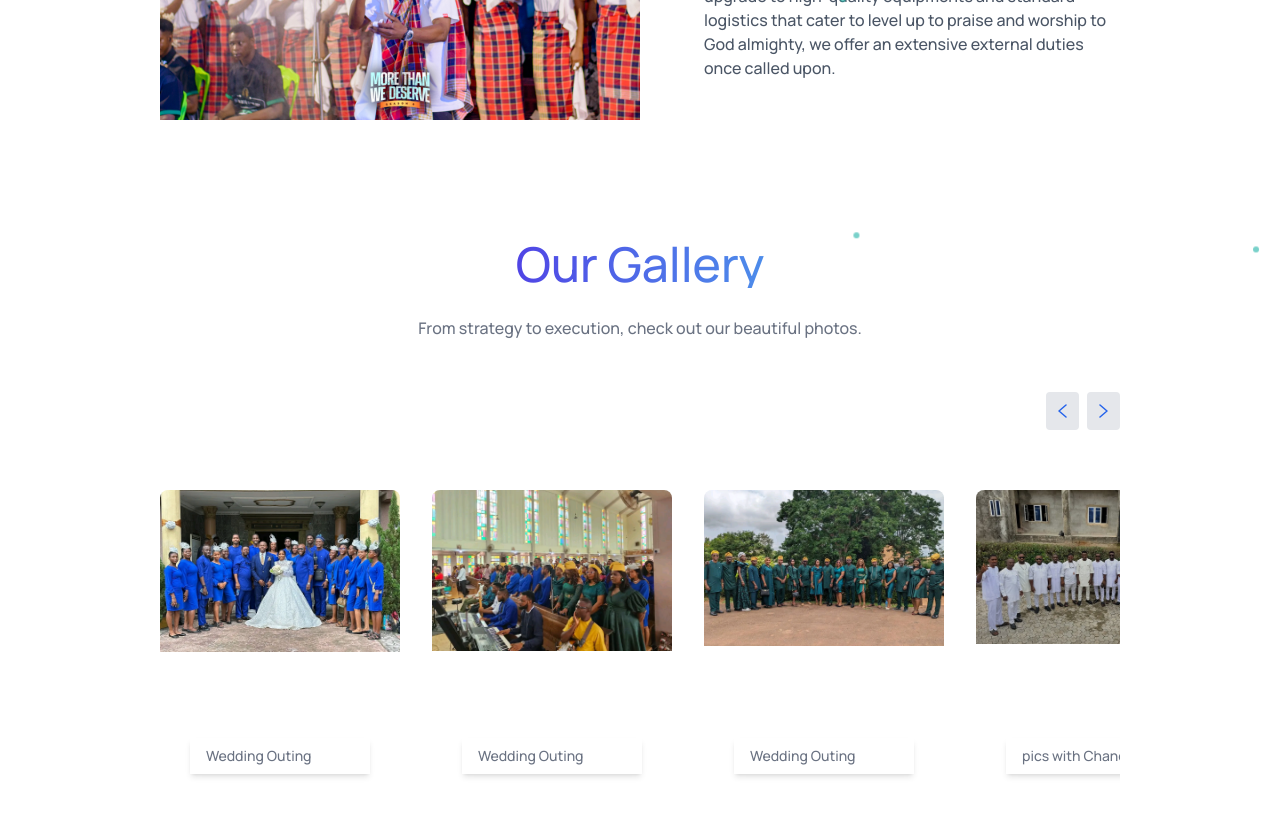
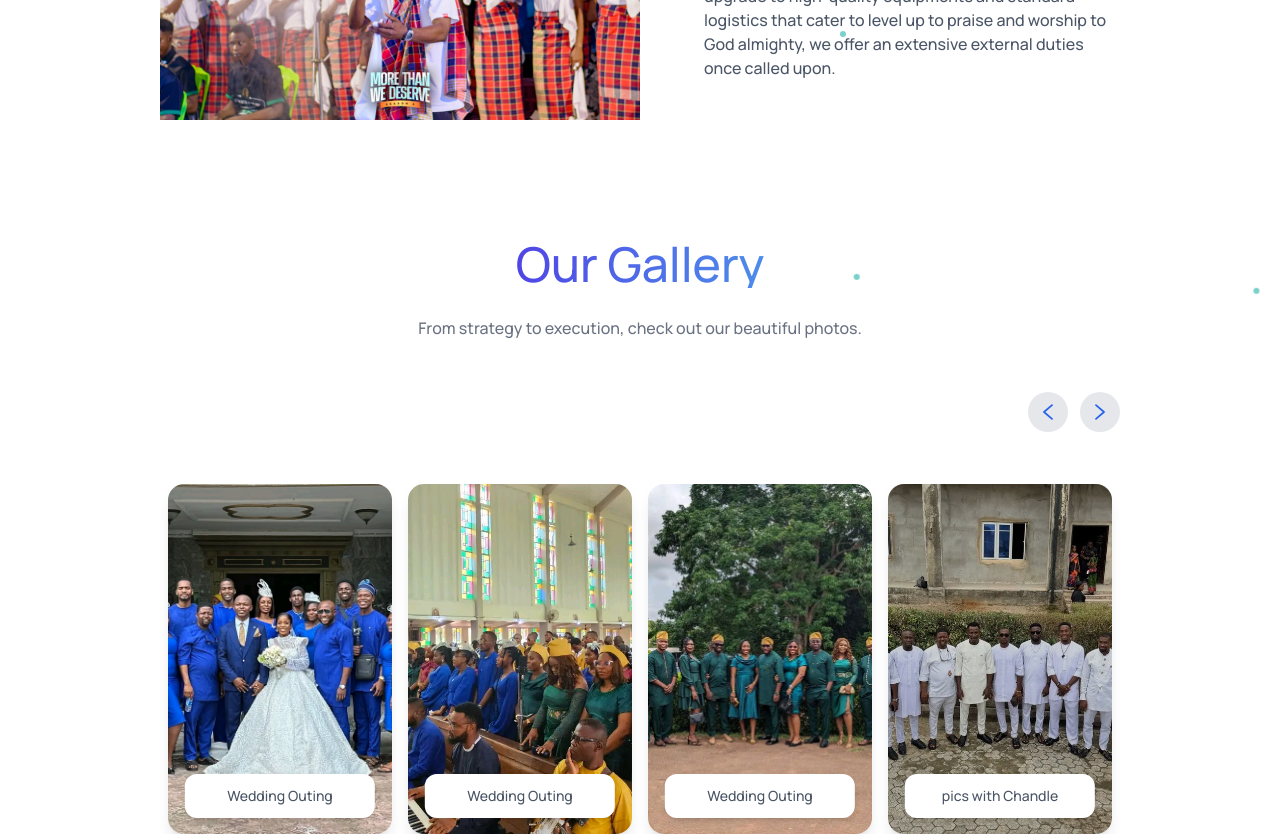
Before and after one commit to RemiFY-Git/St-Johnbosco-Choir, a React (Vite) app: page / in a window 1280 px wide. Shown: the part 1360-2196 px from the top of the page. Built offline with nearby package versions, Linux system fonts and the light colour scheme.

Commit message:
fix: Gallery.jsx

```diff
--- a/src/Components/Gallery.jsx
+++ b/src/Components/Gallery.jsx
@@ -208,16 +208,16 @@ const Gallery = () => {
 export default Gallery; */
 
 
-import React, { useEffect, useState } from 'react'
-import Title from './Title'
-import  { assets, projectsData } from '../assets/assets'
-import { motion } from "motion/react"
+import React, { useEffect, useState } from "react";
+import Title from "./Title";
+import { assets, projectsData } from "../assets/assets";
+import { motion } from "motion/react";
 
 const Gallery = () => {
-
   const [currentIndex, setCurrentIndex] = useState(0);
   const [cardsToShow, setCardsToShow] = useState(1);
 
+  // RESPONSIVE CARDS
   useEffect(() => {
     const updateCardsToShow = () => {
       if (window.innerWidth >= 1024) {
@@ -230,88 +230,108 @@ const Gallery = () => {
     };
 
     updateCardsToShow();
-    window.addEventListener('resize', updateCardsToShow);
 
-    return () => window.removeEventListener('resize', updateCardsToShow);
+    window.addEventListener("resize", updateCardsToShow);
+
+    return () => window.removeEventListener("resize", updateCardsToShow);
   }, []);
 
+  // NEXT
   const nextProject = () => {
-    setCurrentIndex((prevIndex) =>
-      prevIndex + 1 > projectsData.length - cardsToShow
-        ? 0
-        : prevIndex + 1
+    setCurrentIndex((prev) =>
+      prev >= projectsData.length - cardsToShow ? 0 : prev + 1
     );
   };
 
+  // PREVIOUS
   const prevProject = () => {
-    setCurrentIndex((prevIndex) =>
-      prevIndex === 0
-        ? projectsData.length - cardsToShow
-        : prevIndex - 1
+    setCurrentIndex((prev) =>
+      prev <= 0 ? projectsData.length - cardsToShow : prev - 1
     );
   };
 
-  // 👉 handle drag end (SNAP LOGIC)
-  const handleDragEnd = (event, info) => {
-    const swipe = info.offset.x;
+  // SWIPE LOGIC
+  const handleDragEnd = (_, info) => {
+    const swipeThreshold = 1;
 
-    if (swipe < -50) {
+    if (info.offset.x < -swipeThreshold) {
       nextProject();
-    } else if (swipe > 50) {
+    } else if (info.offset.x > swipeThreshold) {
       prevProject();
     }
   };
 
   return (
-    <div
-      id='gallery'
-      className='flex flex-col items-center gap-7 px-4 sm:px-12 lg:px-24 xl:px-40 pt-30 text-gray-700 dark:text-white'
+    <section
+      id="gallery"
+      className="flex flex-col items-center gap-7 px-4 sm:px-12 lg:px-24 xl:px-40 pt-30 py-20 text-gray-700 dark:text-white overflow-hidden"
     >
       <Title
-        title='Our Gallery'
-        desc='From strategy to execution, check out our beautiful photos.'
+        title="Our Gallery"
+        desc="From strategy to execution, check out our beautiful photos."
       />
 
-      {/* Buttons */}
-      <div className='flex justify-end items-center mb-8 w-full'>
-        <button onClick={prevProject} className='p-3 bg-gray-200 rounded mr-2'>
-          <img src={assets.left_arrow} alt="Previous" />
+      {/* NAVIGATION BUTTONS */}
+      <div className="flex justify-end items-center w-full mb-6">
+        <button
+          onClick={prevProject}
+          className="p-3 bg-gray-200 dark:bg-gray-700 rounded-full mr-3"
+        >
+          <img
+            src={assets.left_arrow}
+            alt="Previous"
+            className="w-4 h-4"
+          />
         </button>
 
-        <button onClick={nextProject} className='p-3 bg-gray-200 rounded'>
-          <img src={assets.right_arrow} alt="Next" />
+        <button
+          onClick={nextProject}
+          className="p-3 bg-gray-200 dark:bg-gray-700 rounded-full"
+        >
+          <img
+            src={assets.right_arrow}
+            alt="Next"
+            className="w-4 h-4"
+          />
         </button>
       </div>
 
-      {/* Slider */}
-      <div className='overflow-hidden w-full'>
+      {/* SLIDER */}
+      <div className="w-full overflow-hidden">
         <motion.div
+          className="flex"
           drag="x"
           dragConstraints={{ left: 0, right: 0 }}
           onDragEnd={handleDragEnd}
           animate={{
-            x: `-${(currentIndex * 100) / cardsToShow}%`
+            x: `-${currentIndex * (100 / cardsToShow)}%`,
           }}
-          transition={{ type: "spring", stiffness: 300, damping: 30 }}
-          className='flex gap-8 cursor-grab active:cursor-grabbing'
+          transition={{
+            type: "spring",
+            stiffness: 260,
+            damping: 30,
+          }}
         >
           {projectsData.map((project, index) => (
             <div
               key={index}
-              className='relative flex-shrink-0 flex '/* flex-col */
-              style={{ width: `${100 / cardsToShow}%` }}
+              className="flex-shrink-0 px-2"
+              style={{
+                width: `${100 / cardsToShow}%`,
+              }}
             >
-              <div className='w-full h-64 sm:h-72 lg-h-80 overflow-hidden rounded-lg mb-4'><img
-                src={project.image}
-                alt={project.title}
-                className='w-full h-auto object-cover pointer-events-none' /* h-auto mb-14 */
-              />
-              </div>
+              <div className="relative overflow-hidden rounded-2xl shadow-lg">
+                {/* IMAGE */}
+                <img
+                  src={project.image}
+                  alt={project.title}
+                  className="w-full h-[280px] sm:h-[320px] lg:h-[350px] object-cover pointer-events-none"
+                />
 
-              <div className='absolute left-0 right-0 bottom-5 flex justify-center'>
-                <div className='inline-block bg-white dark:bg-gray-800 w-3/4 px-4 py-2 shadow-md'>
-                  <p className='text-gray-500 text-sm'>
-                    {project.name} {/* {project.location} */}
+                {/* OVERLAY */}
+                <div className="absolute bottom-4 left-1/2 -translate-x-1/2 w-[85%] bg-white dark:bg-gray-800 px-4 py-3 rounded-xl shadow-md">
+                  <p className="text-sm text-gray-600 dark:text-gray-300 text-center">
+                    {project.name}
                   </p>
                 </div>
               </div>
@@ -319,8 +339,7 @@ const Gallery = () => {
           ))}
         </motion.div>
       </div>
-
-    </div>
+    </section>
   );
 };
 
```
